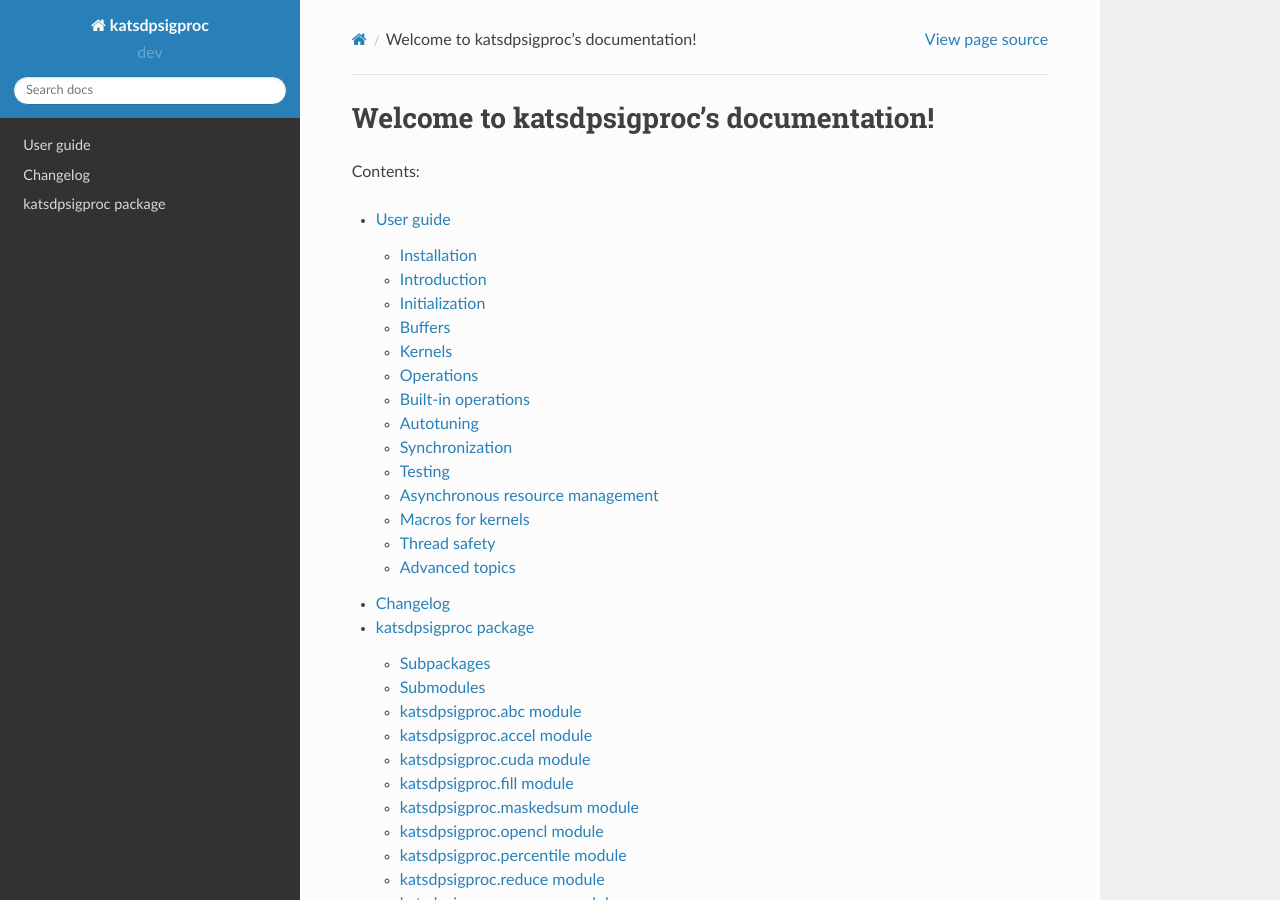
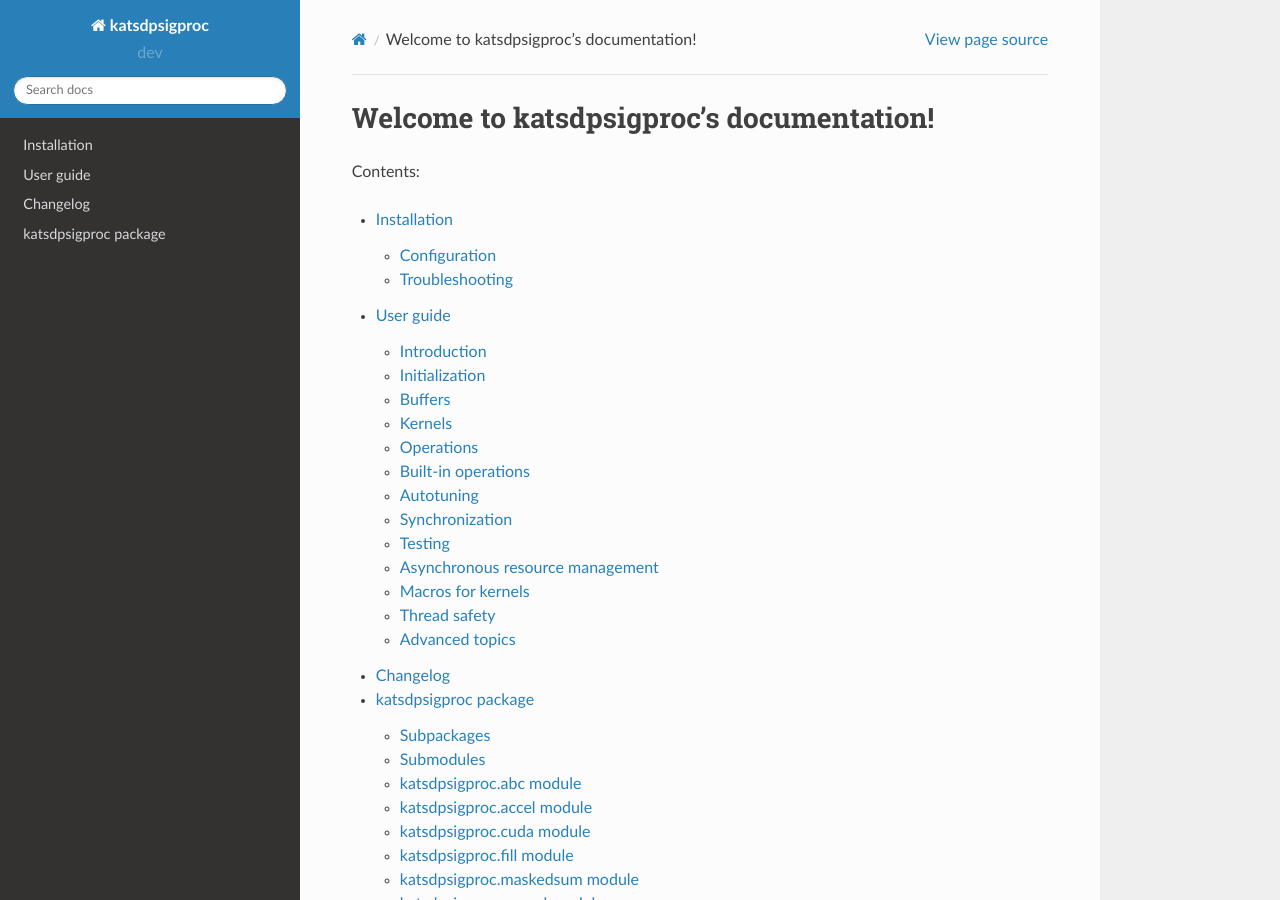
Before and after one commit to ska-sa/katsdpsigproc, a Sphinx documentation site: the page built from doc/index.rst, in a window 1280 px wide and 900 px high. Built offline with Sphinx 7.4.7 and the Read the Docs theme 2.0.0, drawn with Linux system fonts in a browser that asks for light colours.

Commit message:
Hoist installation guide up out of the user guide

```diff
--- a/doc/index.rst
+++ b/doc/index.rst
@@ -11,6 +11,7 @@ Contents:
 .. toctree::
    :maxdepth: 2
 
+   installation
    user/index
    changelog
    katsdpsigproc
--- a/doc/user/installation.rst
+++ b/doc/installation.rst
@@ -24,7 +24,7 @@ Configuration
 To check that your drivers have been successfully detected, run the following
 script:
 
-.. literalinclude:: examples/hello_accel.py
+.. literalinclude:: user/examples/hello_accel.py
 
 If more than one device is detected, it will list them and prompt you to
 select one. This can happen even if you only have a single GPU, if it is
--- a/doc/user/index.rst
+++ b/doc/user/index.rst
@@ -13,7 +13,6 @@ astronomy, with a focus on GPU acceleration. It consists of several pieces:
 .. toctree::
   :maxdepth: 1
 
-  installation
   intro
   init
   buffers
--- a/doc/user/init.rst
+++ b/doc/user/init.rst
@@ -21,7 +21,7 @@ command queue.
   queue = ctx.create_command_queue()
 
 If there are multiple devices found, it will prompt the user to select one.
-Refer to :doc:`installation` for instructions on setting an environment
+Refer to :doc:`../installation` for instructions on setting an environment
 variable to remember that choice. If you don't want the user to be prompted,
 you can pass ``interactive=False`` to
 :meth:`~katsdpsigproc.accel.create_some_context`, in which case the first
```
